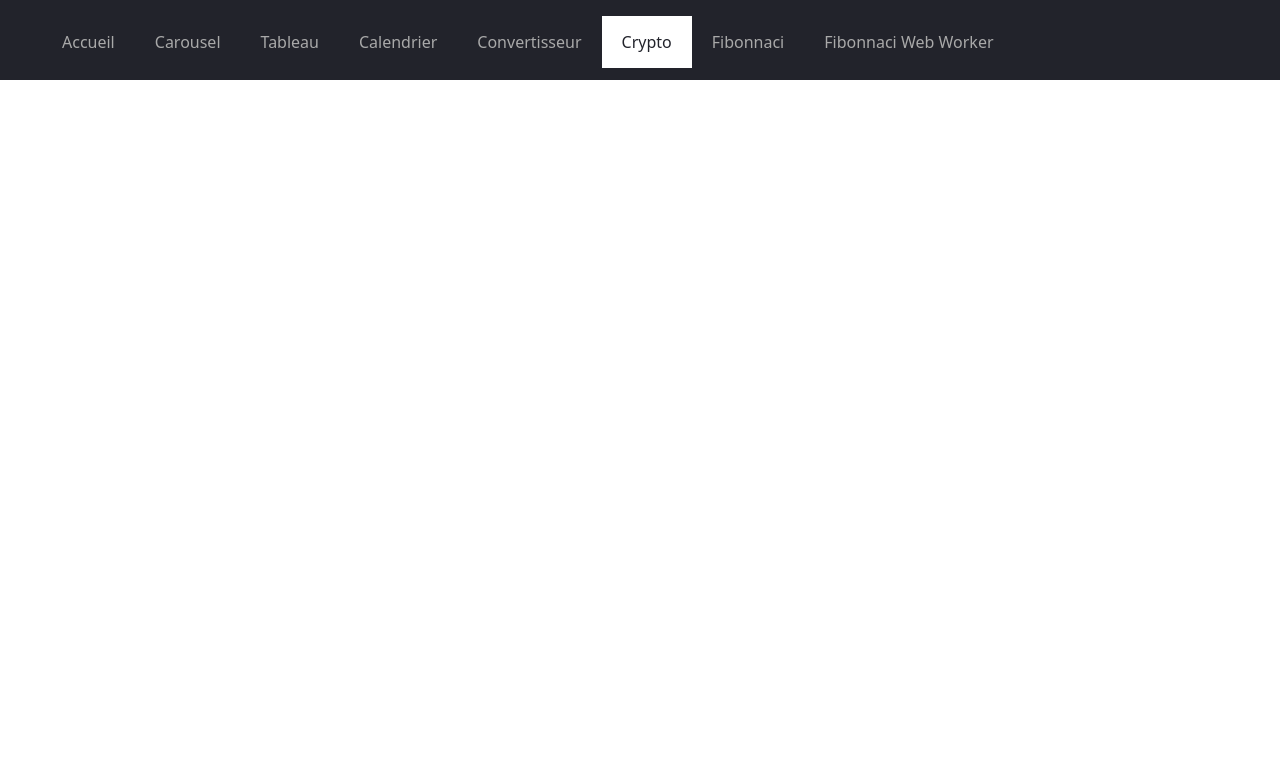
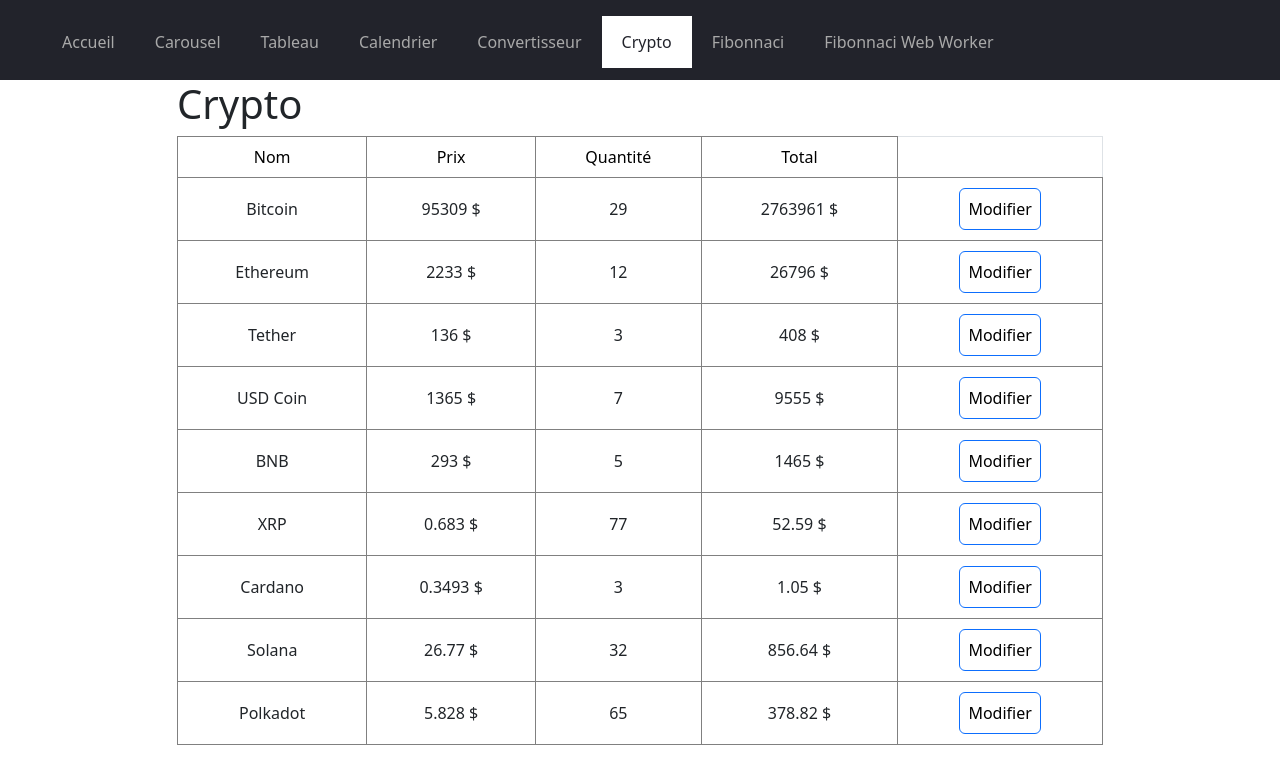
Before and after one commit to Felix-Rheaume/TP1_FR_LL_appWeb, a React (Create React App) app: page /crypto in a window 1280 px wide. Shown: the top 784 px of the page. Built offline with nearby package versions, Linux system fonts and the light colour scheme.

Commit message:
Avancement crypto

```diff
--- a/src/Components/Crypto.jsx
+++ b/src/Components/Crypto.jsx
@@ -1,8 +1,58 @@
 import React from "react";
+import Container from 'react-bootstrap/Container';
+import Row from 'react-bootstrap/Row';
+import Col from 'react-bootstrap/Col';
+import LigneCrypto from "./LigneCrypto";
 
 class Crypto extends React.Component{
+
+    state = {
+        listeLignesCrypto: [
+            {nom: "Bitcoin", prix: 95309, quantite: 29},
+            {nom: "Ethereum", prix: 2233, quantite: 12},
+            {nom: "Tether", prix: 136, quantite: 3},
+            {nom: "USD Coin", prix: 1365, quantite: 7},
+            {nom: "BNB", prix: 293, quantite: 5},
+            {nom: "XRP", prix: 0.683, quantite: 77},
+            {nom: "Cardano", prix: 0.3493, quantite: 3},
+            {nom: "Solana", prix: 26.77, quantite: 32},
+            {nom: "Polkadot", prix: 5.828, quantite: 65}
+        ],
+        idModif: 0
+    }
+
+    onModifBoutonClique = (idActuel) => {
+
+    }
+
     render(){
-        return null;
+        return(
+            <Container>
+            <Row className="justify-content-md-center">
+                <Col className="col-lg-10 col">
+                    <h1>Crypto</h1>
+                    <table className="table table-hover table-responsive text-center tableCrypto">
+                        <thead>
+                            <tr className="bg-primary text-white">
+                                <th>Nom</th>
+                                <th>Prix</th>
+                                <th>Quantité</th>
+                                <th>Total</th>
+                            </tr>
+                        </thead>
+                    {this.state.listeLignesCrypto.map((valeurListe) =>{
+                            return(
+                                <tr>
+                                    <LigneCrypto nom={valeurListe.nom} prix={valeurListe.prix} quantite={valeurListe.quantite} total={valeurListe.prix * valeurListe.quantite}></LigneCrypto>
+                                </tr>
+                            );
+                        })}
+                    </table>
+                </Col>
+            </Row>
+
+        </Container>
+        )
     }
 }
 
--- /dev/null
+++ b/src/Components/LigneCrypto.jsx
@@ -0,0 +1,31 @@
+import React from "react";
+
+class LigneCrypto extends React.Component{
+
+
+
+    render(){
+        return(
+            <>
+            <th>
+                    {this.props.nom}
+                </th>
+                <th>
+                    {this.props.prix} $
+                </th>
+                <th>
+                    {this.props.quantite}
+                </th>
+                <th>
+                    {parseFloat(Number(this.props.total).toFixed(2))} $
+                </th>
+                <th>
+                    <button className="btn btn-primary">Modifier</button>
+                </th>
+            </>
+        )
+    }
+
+}
+
+export default LigneCrypto;
```
Also changed, not shown: src/Components/LigneModifCrypto.jsx (added, +15 -0 lines).
